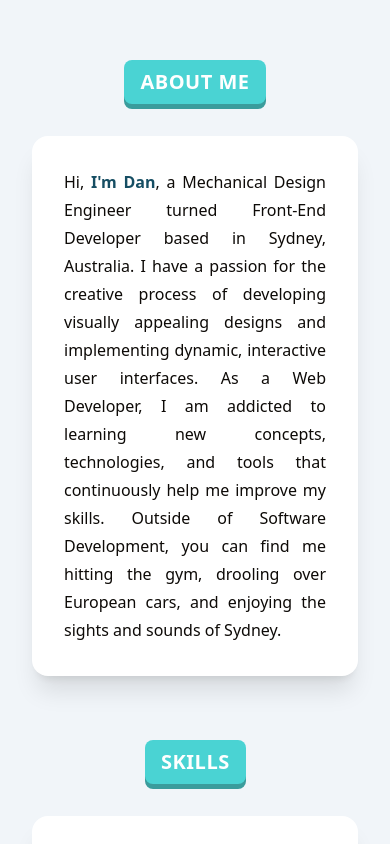
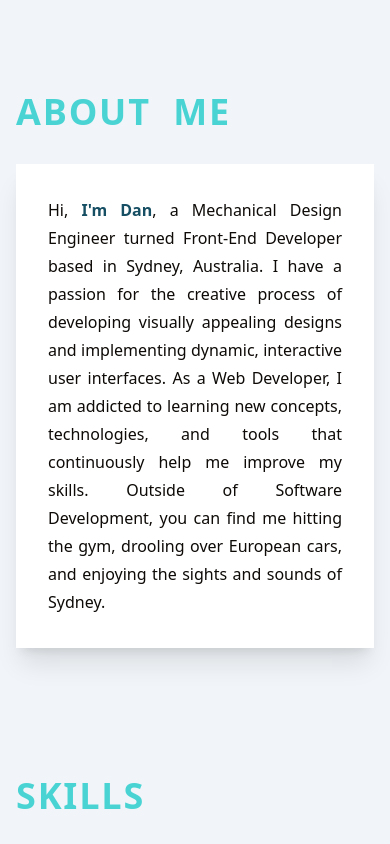
Before and after one commit to DanielNevin/My-Portfolio-Website, a React (Create React App) app in the folder portfolio/: page / in a window 390 px wide. Shown: the part 880-1724 px from the top of the page. Built offline with nearby package versions, Linux system fonts and the light colour scheme; the HTML template or start-up script is replaced by a standard one; what tailwindcss-animated would draw is missing.

Commit message:
Updated Visual Style of Website Content
Updated Visual Style of Website Content

```diff
--- a/portfolio/src/App.js
+++ b/portfolio/src/App.js
@@ -2,15 +2,11 @@ import React, { useRef, useEffect, useState } from 'react';
 import Hero from './Components/HeroPanel/Hero';
 import About from './Components/AboutPanel/About';
 import SkillsPanel from './Components/SkillsPanel/SkillsPanel';
-import Projects from './Components/ProjectsPanel/Projects';
 import ContactPanel from './Components/ContactPanel/ContactPanel';
-import PanelSeparator from './Components/Miscellaneous/PanelSeparator';
 import ProjectCard from './Components/ProjectsPanel/ProjectCard';
 import AOS from 'aos';
 import 'aos/dist/aos.css';
 import './App.css';
-
-import AboutMe from './Components/AboutPanel/AboutMe';
 
 function App() {
 
@@ -54,31 +50,64 @@ function App() {
   return (
     <div id='body' className="bg-slate-100 overflow-x-hidden">
       <Hero />
-      <div className='flex flex-col px-8 gap-8 py-16 md:px-36 lg:px-56 xl:px-64 2xl:px-[22rem] 3xl:px-[30rem] 4xl:px-[35rem] 5xl:px-[50rem]'>
-        <div className='w-full flex justify-center pt-8'>
-          <div data-aos="zoom-in" data-aos-easing="sine" data-aos-duration="1000" data-aos-once="true" className="flex h-auto w-min p-2 bg-accent items-center justify-center px-4 rounded-lg headerText">
-            <h1 className="text-xl lg:text-3xl text-center text-background font-bold tracking-wide w-max">
-              ABOUT ME
+      <div id="about" className='flex flex-col px-4 xsm:px-8 gap-16 md:gap-48 py-16 md:py-48 md:px-36 lg:px-48 xl:px-65 2xl:px-[20rem] 3xl:px-[27rem] 4xl:px-[35rem] 5xl:px-[45rem]'>
+        <div className='w-full flex flex-col justify-center pt-8'>
+          <div className="flex h-auto w-min py-8 bg-slate-100 items-center justify-center rounded-lg">
+            <h1 data-aos="fade-right" data-aos-easing="sine" data-aos-duration="1000" data-aos-once="true" className="text-4xl lg:text-6xl text-accent font-bold tracking-wider w-max">
+              <span data-aos="fade-down" data-aos-duration="500" data-aos-once="true" data-aos-easing="sine">A</span>
+              <span data-aos="fade-down" data-aos-duration="500" data-aos-delay="100" data-aos-once="true" data-aos-easing="sine">B</span>
+              <span data-aos="fade-down" data-aos-duration="500" data-aos-delay="200" data-aos-once="true" data-aos-easing="sine">O</span>
+              <span data-aos="fade-down" data-aos-duration="500" data-aos-delay="300" data-aos-once="true" data-aos-easing="sine">U</span>
+              <span data-aos="fade-down" data-aos-duration="500" data-aos-delay="400" data-aos-once="true" data-aos-easing="sine">T</span>
+              <span data-aos="fade-down" data-aos-duration="500" data-aos-delay="500" data-aos-once="true" data-aos-easing="sine">&nbsp;</span>
+              <span data-aos="fade-down" data-aos-duration="500" data-aos-delay="500" data-aos-once="true" data-aos-easing="sine">&nbsp;</span>
+              <span data-aos="fade-down" data-aos-duration="500" data-aos-delay="500" data-aos-once="true" data-aos-easing="sine">M</span>
+              <span data-aos="fade-down" data-aos-duration="500" data-aos-delay="600" data-aos-once="true" data-aos-easing="sine">E</span>
             </h1>
           </div>
+          <About />
         </div>
-        <About />
-        <div className='w-full flex justify-center pt-8'>
-          <div data-aos="zoom-in" data-aos-easing="sine" data-aos-duration="1000" data-aos-once="true" className="flex h-auto w-min p-2 bg-accent items-center justify-center px-4 rounded-lg headerText">
-            <h1 className="text-xl lg:text-3xl text-center text-background font-bold tracking-wide w-max">
-              SKILLS
+        <div className='w-full flex flex-col justify-center pt-8'>
+          <div className="flex h-auto w-min py-8 bg-slate-100 items-center justify-center rounded-lg">
+            <h1 data-aos="fade-right" data-aos-easing="sine" data-aos-duration="1000" data-aos-once="true" className="text-4xl lg:text-6xl text-accent font-bold tracking-wider w-max">
+              <span data-aos="fade-down" data-aos-duration="500" data-aos-once="true" data-aos-easing="sine">S</span>
+              <span data-aos="fade-down" data-aos-duration="500" data-aos-delay="100" data-aos-once="true" data-aos-easing="sine">K</span>
+              <span data-aos="fade-down" data-aos-duration="500" data-aos-delay="200" data-aos-once="true" data-aos-easing="sine">I</span>
+              <span data-aos="fade-down" data-aos-duration="500" data-aos-delay="300" data-aos-once="true" data-aos-easing="sine">L</span>
+              <span data-aos="fade-down" data-aos-duration="500" data-aos-delay="400" data-aos-once="true" data-aos-easing="sine">L</span>
+              <span data-aos="fade-down" data-aos-duration="500" data-aos-delay="500" data-aos-once="true" data-aos-easing="sine">S</span>
             </h1>
           </div>
+          <SkillsPanel />
         </div>
-        <SkillsPanel />
-        <div className='w-full flex justify-center pt-8'>
-          <div data-aos="zoom-in" data-aos-easing="sine" data-aos-duration="1000" data-aos-once="true" className="flex h-auto w-min p-2 bg-accent items-center justify-center px-4 rounded-lg headerText">
-            <h1 className="text-xl lg:text-3xl text-center text-background font-bold tracking-wide w-max">
-              FEATURED PROJECTS
+        <div id='projects' className='w-full flex flex-col justify-center pt-8 pb-36'>
+          <div className="flex flex-col xsm:flex-row h-auto w-min py-8 bg-slate-100 items-center justify-center rounded-lg">
+            <h1 data-aos="fade-right" data-aos-easing="sine" data-aos-duration="1000" data-aos-once="true" className="text-4xl lg:text-6xl text-accent font-bold tracking-wider w-max">
+              <span data-aos="fade-down" data-aos-duration="500" data-aos-once="true" data-aos-easing="sine">F</span>
+              <span data-aos="fade-down" data-aos-duration="500" data-aos-delay="100" data-aos-once="true" data-aos-easing="sine">E</span>
+              <span data-aos="fade-down" data-aos-duration="500" data-aos-delay="200" data-aos-once="true" data-aos-easing="sine">A</span>
+              <span data-aos="fade-down" data-aos-duration="500" data-aos-delay="300" data-aos-once="true" data-aos-easing="sine">T</span>
+              <span data-aos="fade-down" data-aos-duration="500" data-aos-delay="400" data-aos-once="true" data-aos-easing="sine">U</span>
+              <span data-aos="fade-down" data-aos-duration="500" data-aos-delay="500" data-aos-once="true" data-aos-easing="sine">R</span>
+              <span data-aos="fade-down" data-aos-duration="500" data-aos-delay="600" data-aos-once="true" data-aos-easing="sine">E</span>
+              <span data-aos="fade-down" data-aos-duration="500" data-aos-delay="700" data-aos-once="true" data-aos-easing="sine">D</span>
+              <span data-aos="fade-down" data-aos-duration="500" data-aos-delay="700" data-aos-once="true" data-aos-easing="sine">&nbsp;</span>
+            </h1>
+            <h1 data-aos="fade-right" data-aos-easing="sine" data-aos-duration="1000" data-aos-once="true" className="text-4xl lg:text-6xl text-accent font-bold tracking-wider w-max">
+              <span data-aos="fade-down" data-aos-duration="500" data-aos-delay="800" data-aos-once="true" data-aos-easing="sine">P</span>
+              <span data-aos="fade-down" data-aos-duration="500" data-aos-delay="900" data-aos-once="true" data-aos-easing="sine">R</span>
+              <span data-aos="fade-down" data-aos-duration="500" data-aos-delay="1000" data-aos-once="true" data-aos-easing="sine">O</span>
+              <span data-aos="fade-down" data-aos-duration="500" data-aos-delay="1100" data-aos-once="true" data-aos-easing="sine">J</span>
+              <span data-aos="fade-down" data-aos-duration="500" data-aos-delay="1200" data-aos-once="true" data-aos-easing="sine">E</span>
+              <span data-aos="fade-down" data-aos-duration="500" data-aos-delay="1300" data-aos-once="true" data-aos-easing="sine">C</span>
+              <span data-aos="fade-down" data-aos-duration="500" data-aos-delay="1400" data-aos-once="true" data-aos-easing="sine">T</span>
+              <span data-aos="fade-down" data-aos-duration="500" data-aos-delay="1500" data-aos-once="true" data-aos-easing="sine">S</span>
             </h1>
           </div>
+          <div className='flex flex-col gap-24'>
+            {projectCards}
+          </div>
         </div>
-        {projectCards}
       </div>
       <ContactPanel />
     </div>
--- a/portfolio/src/Components/AboutPanel/AboutMe.js
+++ b/portfolio/src/Components/AboutPanel/AboutMe.js
@@ -3,9 +3,9 @@ import React from "react";
 export default function AboutMe() {
 
   return (
-    <div data-aos="zoom-in" data-aos-easing="sine" data-aos-duration="1000" data-aos-once="true" id="about" className="h-auto flex justify-center items-center overflow-x-hidden bg-secondary rounded-2xl p-8 md:p-12 shadow-xl">
+    <div data-aos="fade-left" data-aos-easing="sine" data-aos-duration="1000" data-aos-delay="500" data-aos-once="true" className="h-auto flex justify-center items-center overflow-x-hidden bg-secondary p-8 md:px-16 shadow-xl">
       <div className="h-full flex flex-col items-center justify-start gap-8 font-inter font-medium">
-        <p className="text-[#0d0a07] text-md font-light leading-7 text-justify md:text-lg md:leading-8 lg:text-xl lg:leading-9">
+        <p className="text-[#0d0a07] text-md font-light leading-7 text-justify md:text-lg md:leading-8 lg:text-xl lg:leading-8">
           Hi, <span className="font-bold text-primary">I'm Dan</span>, a Mechanical Design Engineer turned Front-End Developer based in Sydney, Australia.
           I have a passion for the creative process of developing visually appealing designs and implementing dynamic, interactive user interfaces.
           As a Web Developer, I am addicted to learning new concepts, technologies, and tools that continuously help me improve my skills.
--- a/portfolio/src/Components/ContactPanel/ResumeCard.js
+++ b/portfolio/src/Components/ContactPanel/ResumeCard.js
@@ -1,9 +1,9 @@
 import React from "react";
-import ResumePDF from '../../Resources/Resume/Daniel Nevin Resume August 2023.pdf'
+import ResumePDF from '../../Resources/Resume/Daniel Nevin Resume September 2023.pdf'
 
 export default function ResumeCard() {
   return(
-    <div className="flex flex-col bg-background items-center justify-center gap-8 px-8 py-16 font-inter font-light rounded-lg text-[#0d0a07] shadow-2xl">
+    <div className="flex flex-col bg-background items-center justify-center gap-8 px-8 py-16 font-inter font-light text-[#0d0a07] shadow-2xl">
       <h1 className="text-3xl font-poppins font-bold tracking-wide text-primary">
         Say Hello!
       </h1>
@@ -11,7 +11,7 @@ export default function ResumeCard() {
         Currently open to new opportunities. For any further information about me or my work feel free to reach out!
       </p>
       <a href={ResumePDF} download='Daniel Nevin Resume' target="_blank">
-        <button className="flex h-12 w-50 p-2 bg-accent border-4 border-accent items-center justify-center text-background font-bold tracking-wide text-xl lg:hover:bg-background lg:hover:border-accent lg:hover:text-accent lg:transition-colors px-6 rounded-lg">
+        <button className="flex h-14 w-60 p-2 bg-gradient-to-br from-accent to-sky-500 items-center justify-center text-background font-bold tracking-wide text-xl lg:hover:from-sky-500 lg:hover:to-primary lg:hover:text-2xl lg:hover:shadow-lg lg:transition-all px-6 rounded-lg">
           VIEW RESUME
         </button>
       </a>
--- a/portfolio/src/Components/HeroPanel/HeroText.js
+++ b/portfolio/src/Components/HeroPanel/HeroText.js
@@ -73,7 +73,7 @@ export default function HeroText() {
 
   return (
     <>
-      <div className="h-full w-auto flex flex-col items-start justify-center gap-1 text-background text-6xl md:text-7xl lg:text-8xl xl:text-9xl absolute left-[15%] bottom-10 md:bottom-16 lg:bottom-8">
+      <div className="h-full w-auto flex flex-col items-start justify-center gap-1 text-background text-7xl md:text-8xl lg:text-9xl absolute left-[15%] bottom-10 md:bottom-16 lg:bottom-8">
         <div className="flex flex-col lg:flex-row lg:gap-4">
           <span className={`animate-heroFirstNameFadeUp ease-out text-accent font-inter tracking-wide`}>
             DANIEL
--- a/portfolio/src/Components/SkillsPanel/DevelopmentTools.js
+++ b/portfolio/src/Components/SkillsPanel/DevelopmentTools.js
@@ -3,9 +3,9 @@ import React from "react";
 export default function DevelopmentTools() {
 
   return (
-    <div data-aos="fade-left" data-aos-easing="sine" data-aos-duration="1000" data-aos-once="true" className="h-auto w-full flex flex-col gap-8 justify-center items-center overflow-x-hidden font-inter font-semibold text-[#0d0a07] bg-secondary rounded-2xl p-8 shadow-xl">
-      <div data-aos="zoom-in" data-aos-easing="sine" data-aos-duration="1000" data-aos-once="true" className="flex h-auto w-auto p-2 bg-primary items-center justify-center px-4 rounded-lg">
-        <h1 className="text-md xl:text-lg 2xl:text-xl text-background font-bold tracking-wide text-center">
+    <div data-aos="fade-left" data-aos-easing="sine" data-aos-duration="1000" data-aos-once="true" className="h-auto w-full flex flex-col gap-8 justify-center items-center overflow-x-hidden font-inter font-semibold text-[#0d0a07] bg-secondary p-8 shadow-xl">
+      <div data-aos="zoom-in" data-aos-easing="sine" data-aos-duration="1000" data-aos-once="true" className="flex h-auto w-auto p-2 bg-primary items-center justify-center px-4">
+        <h1 className="text-md 2xl:text-lg 3xl:text-xl text-background font-bold tracking-wide text-center">
           DEVELOPMENT TOOLS
         </h1>
       </div>
--- a/portfolio/src/Components/SkillsPanel/LanguagesFrameworks.js
+++ b/portfolio/src/Components/SkillsPanel/LanguagesFrameworks.js
@@ -2,9 +2,9 @@ import React from "react"
 
 export default function LanguagesFrameworks() {
   return(
-    <div data-aos="fade-right" data-aos-easing="sine" data-aos-duration="1000" data-aos-once="true" className="h-auto w-full flex flex-col gap-8 justify-center items-center overflow-x-hidden font-inter font-semibold text-[#0d0a07] bg-secondary rounded-2xl p-8 shadow-xl">
-      <div data-aos="zoom-in" data-aos-easing="sine" data-aos-duration="1000" data-aos-once="true" className="flex h-auto w-auto p-2 bg-primary items-center justify-center px-4 rounded-lg">
-        <h1 className="text-md xl:text-lg 2xl:text-xl text-background font-bold tracking-wide text-center">
+    <div data-aos="fade-right" data-aos-easing="sine" data-aos-duration="1000" data-aos-once="true" className="h-auto w-full flex flex-col gap-8 justify-center items-center overflow-x-hidden font-inter font-semibold text-[#0d0a07] bg-secondary p-8 shadow-xl">
+      <div data-aos="zoom-in" data-aos-easing="sine" data-aos-duration="1000" data-aos-once="true" className="flex h-auto w-auto p-2 bg-primary items-center justify-center px-4">
+        <h1 className="text-md 2xl:text-lg 3xl:text-xl text-background font-bold tracking-wide text-center">
           LANGUAGES & FRAMEWORKS
         </h1>
       </div>
--- a/portfolio/src/Components/SkillsPanel/Skills.js
+++ b/portfolio/src/Components/SkillsPanel/Skills.js
@@ -2,9 +2,9 @@ import React from "react"
 
 export default function Skills() {
   return(
-    <div data-aos="zoom-in" data-aos-easing="sine" data-aos-duration="1000" data-aos-once="true" className=" flex flex-col gap-8 justify-center items-center overflow-x-hidden font-inter bg-secondary rounded-2xl p-8 md:p-12 shadow-xl">
+    <div data-aos="fade-left" data-aos-easing="sine" data-aos-duration="1000" data-aos-once="true" data-aos-delay="500" className=" flex flex-col gap-8 justify-center items-center overflow-x-hidden font-inter bg-secondary p-8 md:px-16 shadow-xl">
       <div className="flex flex-col gap-4 overflow-x-hidden text-md font-light">
-        <ul className="text-[#0d0a07] text-md leading-7 md:text-lg md:leading-8 lg:text-xl text-justify lg:leading-9 list-disc list-inside md:list-outside md:px-5">
+        <ul className="text-[#0d0a07] text-md leading-7 md:text-lg md:leading-8 lg:text-xl text-justify lg:leading-8 list-disc list-inside md:list-outside md:px-5">
           <li>Honours degree in Mechatronics Engineering with a focus on Computer Vision, Autonomous Robotics, and Software Development for Hardware Applications.</li>
           <li>1.5 years of experience in Mechanical Design Engineering, utilizing industry-standard Design & Drafting software.</li>
           <li>Self-taught Front-End Web Developer via The Odin Project, passionate about Web Development.</li>
--- a/portfolio/tailwind.config.js
+++ b/portfolio/tailwind.config.js
@@ -14,6 +14,8 @@ module.exports = {
         'background': '#ffffff',
       },
       screens: {
+        'xsm': '480px',
+        'xl': '1200px',
         '3xl': '1700px',
         '4xl': '2048px',
         '5xl': '2300px',
```
Also changed, not shown: portfolio/src/Components/ContactPanel/ContactPanel.js (+4 -6 lines), portfolio/src/Components/ProjectsPanel/ProjectCard.js (+4 -4 lines), portfolio/src/Components/ProjectsPanel/Projects.js (deleted, +0 -11 lines), 2 other files (tests, documents, lock files or other folders).
